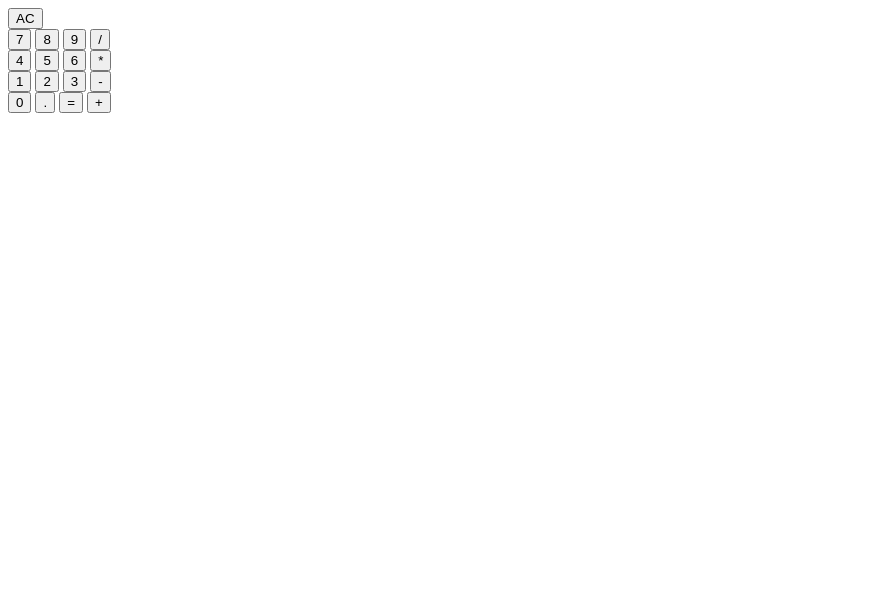
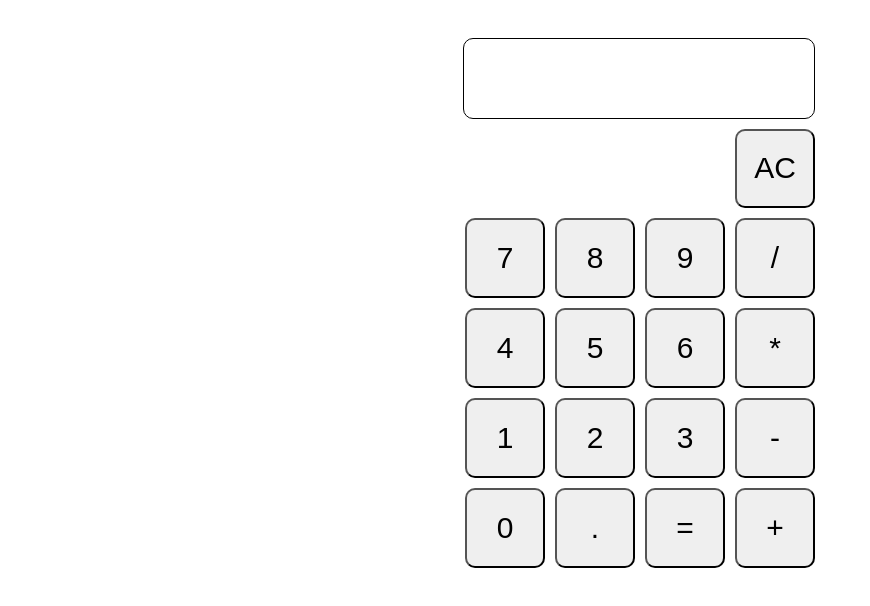
Before and after one commit to jackthehash/calculator, a plain HTML site: page index.html in a window 1280 px wide. Shown: the whole page, without its empty margins (0-870 px from the left). Drawn offline with Linux system fonts and the light colour scheme.

Commit message:
created basic layout in css

```diff
--- a/index.html
+++ b/index.html
@@ -9,7 +9,7 @@
 <body>
     <div class="container">
         <div class="screen"></div>
-        <button id="claer">AC</button>
+        <button id="clear">AC</button>
         <div class="numPad">
             <div class="first">
                 <button id="seven">7</button>
--- a/style.css
+++ b/style.css
@@ -0,0 +1,41 @@
+.container {
+    display: flex;
+    flex-direction: column;
+    justify-content: center;
+    align-items: flex-end;
+    margin: 30px;
+    gap: 10px;
+    width: 350px;
+    height: 530px;
+}
+
+body {
+    display: flex;
+    justify-content: center;
+}
+
+button {
+    height: 80px;
+    width: 80px;
+    font-size: 30px;
+    border-radius: 10px;
+}
+
+.screen {
+    height: 80px;
+    width: 350px;
+    border-radius: 10px;
+    border: 1px solid black;
+    font-size: 30px;
+}
+
+.numPad {
+    display: flex;
+    flex-direction: column;
+    gap: 10px;
+}
+
+.first, .second, .third, .fourth {
+    display: flex;
+    gap: 10px;
+}
```
